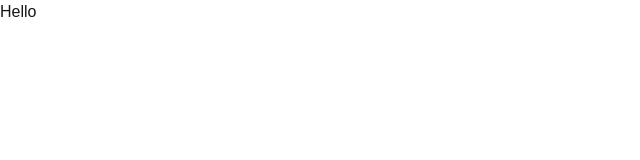
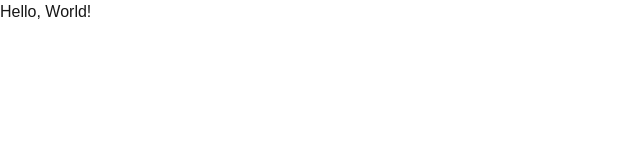
Before and after one commit to abhithele-one/TestVercel, a Next.js app: page / in a window 1280 px wide. Shown: the top 160 px of the page, without its empty margins (0-640 px from the left). Built offline with nearby package versions, Linux system fonts and the light colour scheme.

Commit message:
test change

```diff
--- a/app/page.tsx
+++ b/app/page.tsx
@@ -1,3 +1,5 @@
 export default function Home() {
-  return <div>Hello</div>;
+  return (
+  <div>Hello, World!</div>
+);
 }
```
